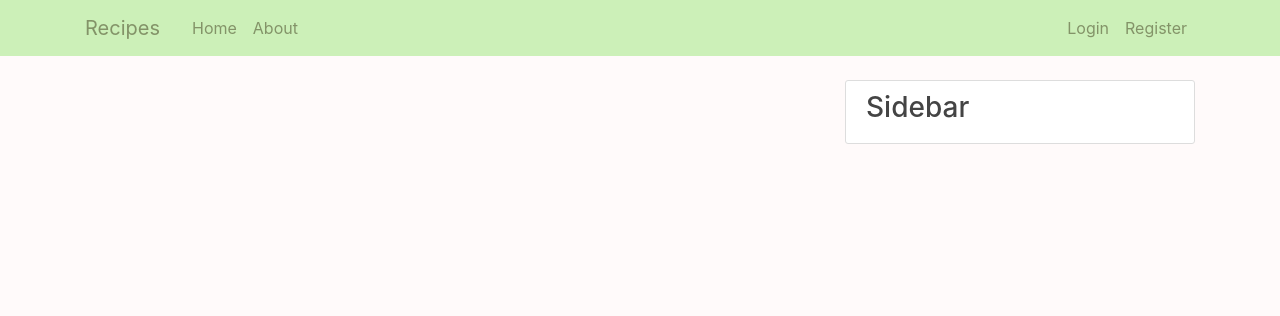
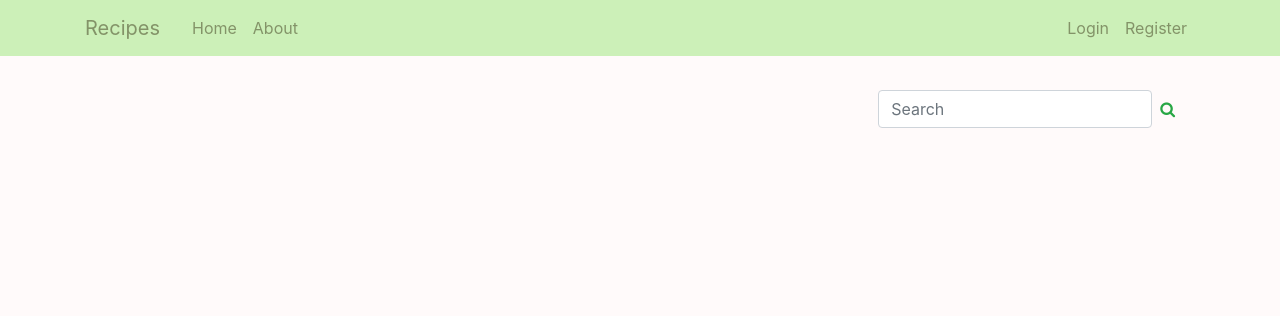
Before and after one commit to MukaiC/recipes, a Django app: page / in a window 1280 px wide. Shown: the top 316 px of the page. Run offline with Django 3.2, Linux system fonts and the light colour scheme; data that the repository does not hold is empty; some libraries are stand-ins or nearby versions.

Commit message:
Added search bar

```diff
--- a/recipes/static/recipes/main.css
+++ b/recipes/static/recipes/main.css
@@ -41,6 +41,11 @@ ul {
 .method-section {
   padding: 10px 20px;
   /* margin: 20px; */
+}
+
+.search-section {
+  padding: 10px 20px;
+  float: right;
 }
 
 .right {
@@ -126,3 +131,13 @@ a.article-title:hover {
 .account-heading {
   font-size: 2.5rem;
 }
+
+.fa {
+  color: #28a745;
+}
+
+.form-control:focus{
+  border-color: #28a745;
+  /* box-shadow: 0 0 0 0.2rem #cddc39; */
+  box-shadow: 0 0 0 0.2rem rgba(40, 167, 69, 0.25);
+}
--- a/recipes/templates/recipes/layout.html
+++ b/recipes/templates/recipes/layout.html
@@ -8,6 +8,8 @@
 
     <!-- Bootstrap CSS -->
     <link rel="stylesheet" href="https://stackpath.bootstrapcdn.com/bootstrap/4.5.2/css/bootstrap.min.css" integrity="sha384-JcKb8q3iqJ61gNV9KGb8thSsNjpSL0n8PARn9HuZOnIxN0hoP+VmmDGMN5t9UJ0Z" crossorigin="anonymous">
+
+    <link rel="stylesheet" href="https://cdnjs.cloudflare.com/ajax/libs/font-awesome/4.7.0/css/font-awesome.min.css">
 
     <link rel="stylesheet" href="{% static 'recipes/main.css' %}">
 
@@ -46,9 +48,17 @@
           {% block content %}{% endblock %}
         </div>
         <div class="col-md-4">
-          <div class="content-section">
-            <h3>Sidebar</h3>
+
+            <!-- <h3>Sidebar</h3> -->
+
+          <div class="search-section">
+            <form action="#" method="get" class="form-inline">
+              <input class="form-control mr-2" type="text" placeholder="Search" aria-label="Search">
+              <i class="fa fa-search" aria-hidden="true"></i>
+            </form>
           </div>
+
+
         </div>
       </div>
 
```
